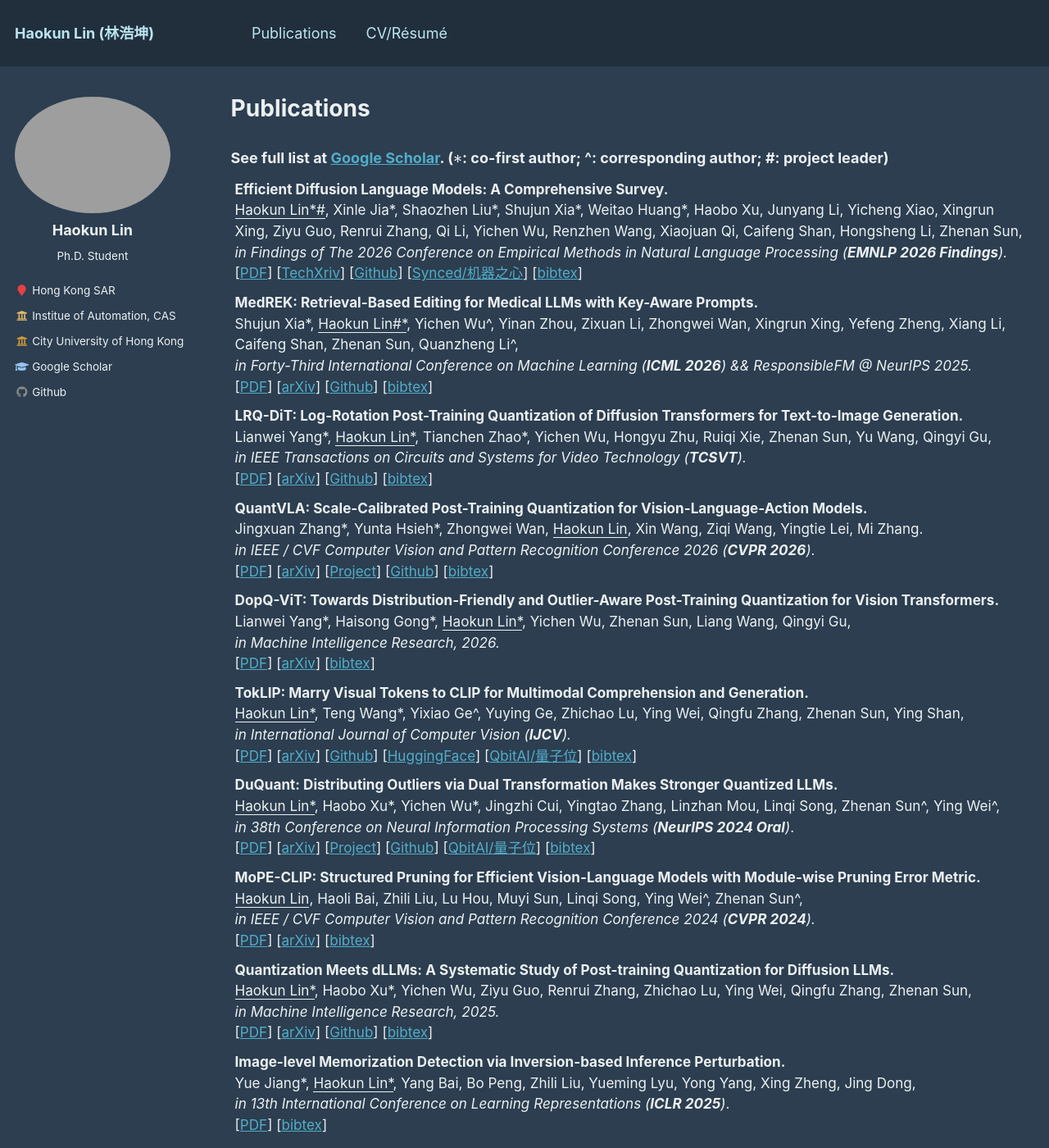
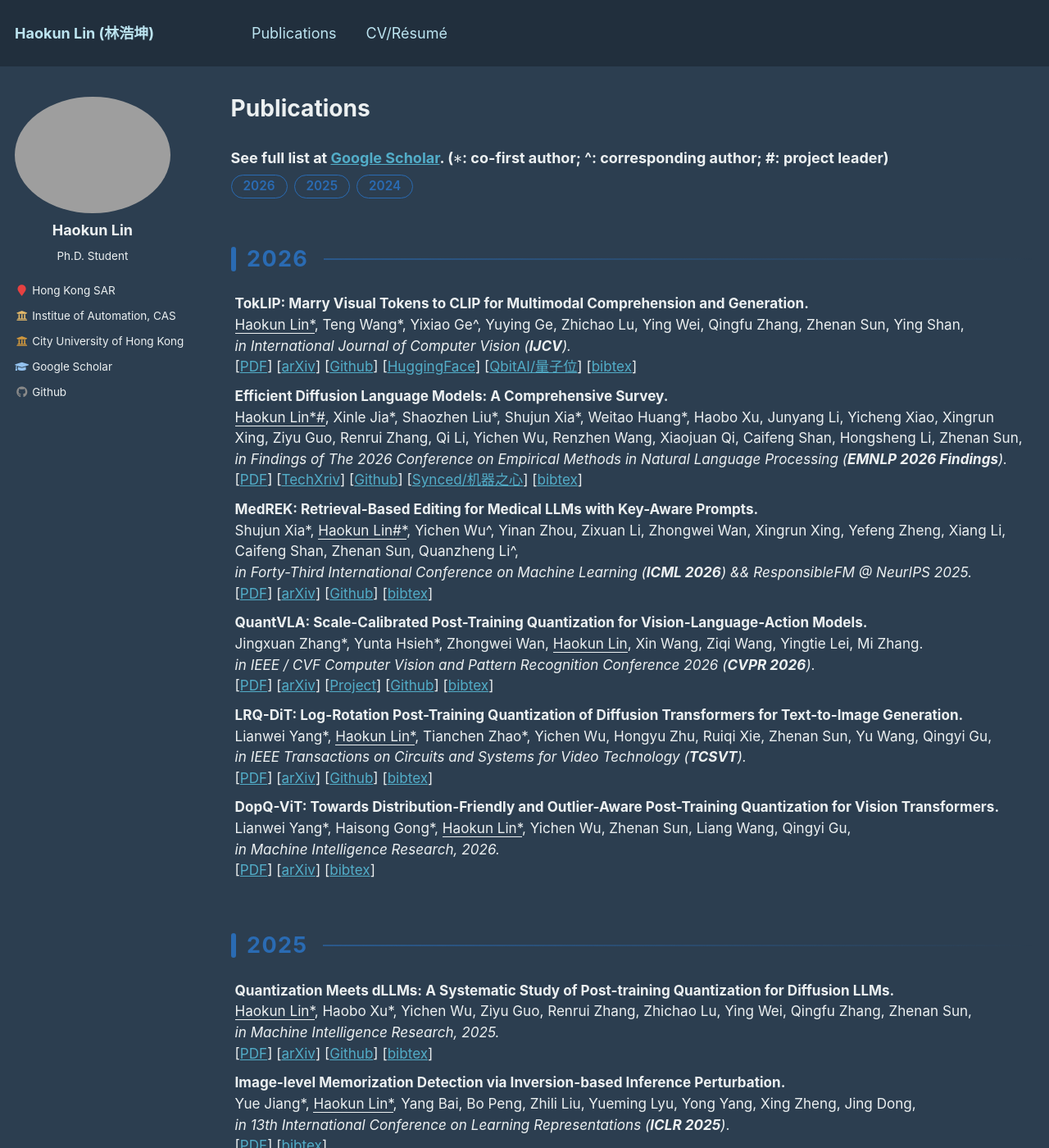
Before and after one commit to MessiX77/MessiX77.github.io, a Jekyll site: the page built from _pages/publications.md, in a window 1280 px wide and 1400 px high. Shown: the whole window at 82% size. Built offline with Jekyll 4.4.1, drawn with Linux system fonts in a browser that asks for light colours; formulas are drawn with MathJax 3; some of the changed text lies outside the part shown.

Commit message:
update publications

```diff
--- a/_pages/publications.md
+++ b/_pages/publications.md
@@ -15,9 +15,117 @@ author_profile: true
   {% include archive-single.html %}
 {% endfor %} -->
 
+<style>
+  .pub-year-nav {
+    display: flex;
+    flex-wrap: wrap;
+    gap: 8px;
+    margin: 0.5em 0 1.2em;
+  }
+  .pub-year-nav a {
+    padding: 2px 14px;
+    border: 1px solid #2a6bb3;
+    border-radius: 999px;
+    color: #2a6bb3;
+    font-size: 0.85em;
+    font-weight: 600;
+    text-decoration: none;
+    transition: all 0.2s ease;
+  }
+  .pub-year-nav a:hover {
+    background: #2a6bb3;
+    color: #fff;
+  }
+  .pub-year {
+    display: flex;
+    align-items: center;
+    margin: 2em 0 0.6em;
+    font-size: 1.5em;
+    font-weight: 700;
+    color: #2a6bb3;
+    letter-spacing: 0.05em;
+    scroll-margin-top: 80px;
+  }
+  .pub-year::before {
+    content: "";
+    display: inline-block;
+    width: 6px;
+    height: 1.1em;
+    margin-right: 0.5em;
+    border-radius: 3px;
+    background: #2a6bb3;
+  }
+  .pub-year::after {
+    content: "";
+    flex: 1;
+    height: 2px;
+    margin-left: 0.7em;
+    background: linear-gradient(to right, rgba(42, 107, 179, 0.6), rgba(42, 107, 179, 0));
+  }
+  .pub-table {
+    width: 100%;
+    border: none;
+    border-spacing: 0;
+    border-collapse: separate;
+    margin: 0;
+    font-size: 0.95em;
+  }
+  .pub-table td {
+    padding: 8px 5px;
+    vertical-align: middle;
+    border: none;
+  }
+</style>
+
 ### See full list at [Google Scholar](https://scholar.google.com/citations?user=7DnpUlIAAAAJ). ($\*$: co-first author;  ^: corresponding author; #: project leader)
 
-<table style="width:100%;border:None;border-spacing:0px;border-collapse:separate;margin-right:0;margin-left:0;font-size:0.95em;">
+<div class="pub-year-nav">
+  <a href="#year-2026">2026</a>
+  <a href="#year-2025">2025</a>
+  <a href="#year-2024">2024</a>
+</div>
+
+<!-- ====================== 2026 ====================== -->
+<div class="pub-year" id="year-2026">2026</div>
+
+<table class="pub-table">
+
+  <tr>
+    <td style="padding:5px;width:70%;vertical-align:middle;border-right:none;border-bottom:none;">
+      <b>TokLIP: Marry Visual Tokens to CLIP for Multimodal Comprehension and Generation.
+      </b>
+      <br>
+      <u>Haokun Lin*</u>, Teng Wang*, Yixiao Ge^, Yuying Ge, Zhichao Lu, Ying Wei, Qingfu Zhang, Zhenan Sun, Ying Shan,
+      <br>
+      <!-- <i>Preprint.</i> -->
+      <i>in International Journal of Computer Vision (<b>IJCV</b>).</i>
+      <br>
+      [<a href="https://arxiv.org/pdf/2505.05422">PDF</a>]
+      [<a href="https://arxiv.org/abs/2505.05422">arXiv</a>]
+      [<a href="https://github.com/TencentARC/TokLIP">Github</a>]
+      [<a href="https://huggingface.co/TencentARC/TokLIP">HuggingFace</a>]
+      [<a href="https://mp.weixin.qq.com/s/o9nXvLmpZ9gTtGTmZsQIRQ">QbitAI/量子位</a>]
+      [<a href="#" onclick="showBibTok()">bibtex</a>]
+      <script>
+        function showBibTok() {
+          const bib = `@article{lin2025toklip,\n
+  title={Toklip: Marry visual tokens to clip for multimodal comprehension and generation},\n
+  author={Lin, Haokun and Wang, Teng and Ge, Yixiao and Ge, Yuying and Lu, Zhichao and Wei, Ying and Zhang, Qingfu and Sun, Zhenan and Shan, Ying},\n
+  journal={arXiv preprint arXiv:2505.05422},\n
+  year={2025}\n
+}`;
+          const newWindow = window.open("", "toklip_bibtex");
+          newWindow.document.write("<pre style='font-family: monospace; padding: 20px;'>" + bib + "</pre>");
+        }
+      </script>
+    </td>
+    <!-- <td style="padding:10px;width:30%;vertical-align:middle;border-right:none;border-bottom:none;">
+      <a href="/images/.png">
+      <img src='/images/.png' width="300">
+      </a>
+    </td> -->
+  </tr>
+
 
   <tr>
     <td style="padding:5px;width:70%;vertical-align:middle;border-right:none;border-bottom:none;">
@@ -92,39 +200,6 @@ author_profile: true
 
   <tr>
     <td style="padding:5px;width:70%;vertical-align:middle;border-right:none;border-bottom:none;">
-      <b>LRQ-DiT: Log-Rotation Post-Training Quantization of Diffusion Transformers for Text-to-Image Generation.</b>
-      <br>
-      Lianwei Yang*, <u>Haokun Lin*</u>, Tianchen Zhao*, Yichen Wu, Hongyu Zhu, Ruiqi Xie, Zhenan Sun, Yu Wang, Qingyi Gu,
-      <br>
-      <i>in IEEE Transactions on Circuits and Systems for Video Technology (<b>TCSVT</b>).</i>
-      <br>
-      [<a href="https://arxiv.org/pdf/2508.03485">PDF</a>]
-      [<a href="https://arxiv.org/abs/2508.03485">arXiv</a>]
-      [<a href="https://github.com/yanglianwei/LRQ-DiT">Github</a>]
-      [<a href="#" onclick="showBibLrq()">bibtex</a>]
-      <script>
-        function showBibLrq() {
-          const bib = `@article{yang2025lrq,\n
-  title={LRQ-DiT: Log-Rotation Post-Training Quantization of Diffusion Transformers for Text-to-Image Generation},\n
-  author={Yang, Lianwei and Lin, Haokun and Zhao, Tianchen and Wu, Yichen and Zhu, Hongyu and Xie, Ruiqi and Sun, Zhenan and Wang, Yu and Gu, Qingyi},\n
-  journal={arXiv preprint arXiv:2508.03485},\n
-  year={2025}\n
-}`;
-          const newWindow = window.open("", "lrq_bibtex");
-          newWindow.document.write("<pre style='font-family: monospace; padding: 20px;'>" + bib + "</pre>");
-        }
-      </script>
-    </td>
-    <!-- <td style="padding:10px;width:30%;vertical-align:middle;border-right:none;border-bottom:none;">
-      <a href="/images/.png">
-      <img src='/images/.png' width="300">
-      </a>
-    </td> -->
-  </tr>
-
-
- <tr>
-    <td style="padding:5px;width:70%;vertical-align:middle;border-right:none;border-bottom:none;">
       <b>QuantVLA: Scale-Calibrated Post-Training Quantization for Vision-Language-Action Models.</b>
       <br>
       Jingxuan Zhang*, Yunta Hsieh*, Zhongwei Wan, <u>Haokun Lin</u>, Xin Wang, Ziqi Wang, Yingtie Lei, Mi Zhang.
@@ -145,6 +220,39 @@ author_profile: true
   year={2026}\n
 }`;
           const newWindow = window.open("", "dogr_bibtex");
+          newWindow.document.write("<pre style='font-family: monospace; padding: 20px;'>" + bib + "</pre>");
+        }
+      </script>
+    </td>
+    <!-- <td style="padding:10px;width:30%;vertical-align:middle;border-right:none;border-bottom:none;">
+      <a href="/images/.png">
+      <img src='/images/.png' width="300">
+      </a>
+    </td> -->
+  </tr>
+
+
+  <tr>
+    <td style="padding:5px;width:70%;vertical-align:middle;border-right:none;border-bottom:none;">
+      <b>LRQ-DiT: Log-Rotation Post-Training Quantization of Diffusion Transformers for Text-to-Image Generation.</b>
+      <br>
+      Lianwei Yang*, <u>Haokun Lin*</u>, Tianchen Zhao*, Yichen Wu, Hongyu Zhu, Ruiqi Xie, Zhenan Sun, Yu Wang, Qingyi Gu,
+      <br>
+      <i>in IEEE Transactions on Circuits and Systems for Video Technology (<b>TCSVT</b>).</i>
+      <br>
+      [<a href="https://arxiv.org/pdf/2508.03485">PDF</a>]
+      [<a href="https://arxiv.org/abs/2508.03485">arXiv</a>]
+      [<a href="https://github.com/yanglianwei/LRQ-DiT">Github</a>]
+      [<a href="#" onclick="showBibLrq()">bibtex</a>]
+      <script>
+        function showBibLrq() {
+          const bib = `@article{yang2025lrq,\n
+  title={LRQ-DiT: Log-Rotation Post-Training Quantization of Diffusion Transformers for Text-to-Image Generation},\n
+  author={Yang, Lianwei and Lin, Haokun and Zhao, Tianchen and Wu, Yichen and Zhu, Hongyu and Xie, Ruiqi and Sun, Zhenan and Wang, Yu and Gu, Qingyi},\n
+  journal={arXiv preprint arXiv:2508.03485},\n
+  year={2025}\n
+}`;
+          const newWindow = window.open("", "lrq_bibtex");
           newWindow.document.write("<pre style='font-family: monospace; padding: 20px;'>" + bib + "</pre>");
         }
       </script>
@@ -190,113 +298,12 @@ author_profile: true
     </td> -->
   </tr>
 
+</table>
 
+<!-- ====================== 2025 ====================== -->
+<div class="pub-year" id="year-2025">2025</div>
 
-  <tr>
-    <td style="padding:5px;width:70%;vertical-align:middle;border-right:none;border-bottom:none;">
-      <b>TokLIP: Marry Visual Tokens to CLIP for Multimodal Comprehension and Generation.
-      </b>
-      <br>
-      <u>Haokun Lin*</u>, Teng Wang*, Yixiao Ge^, Yuying Ge, Zhichao Lu, Ying Wei, Qingfu Zhang, Zhenan Sun, Ying Shan,
-      <br>
-      <!-- <i>Preprint.</i> -->
-      <i>in International Journal of Computer Vision (<b>IJCV</b>).</i>
-      <br>
-      [<a href="https://arxiv.org/pdf/2505.05422">PDF</a>]
-      [<a href="https://arxiv.org/abs/2505.05422">arXiv</a>]
-      [<a href="https://github.com/TencentARC/TokLIP">Github</a>]
-      [<a href="https://huggingface.co/TencentARC/TokLIP">HuggingFace</a>]
-      [<a href="https://mp.weixin.qq.com/s/o9nXvLmpZ9gTtGTmZsQIRQ">QbitAI/量子位</a>]
-      [<a href="#" onclick="showBibTok()">bibtex</a>]
-      <script>
-        function showBibTok() {
-          const bib = `@article{lin2025toklip,\n
-  title={Toklip: Marry visual tokens to clip for multimodal comprehension and generation},\n
-  author={Lin, Haokun and Wang, Teng and Ge, Yixiao and Ge, Yuying and Lu, Zhichao and Wei, Ying and Zhang, Qingfu and Sun, Zhenan and Shan, Ying},\n
-  journal={arXiv preprint arXiv:2505.05422},\n
-  year={2025}\n
-}`;
-          const newWindow = window.open("", "toklip_bibtex");
-          newWindow.document.write("<pre style='font-family: monospace; padding: 20px;'>" + bib + "</pre>");
-        }
-      </script>
-    </td>
-    <!-- <td style="padding:10px;width:30%;vertical-align:middle;border-right:none;border-bottom:none;">
-      <a href="/images/.png">
-      <img src='/images/.png' width="300">
-      </a>
-    </td> -->
-  </tr>
-
-
-  <tr>
-    <td style="padding:5px;width:70%;vertical-align:middle;border-right:none;border-bottom:none;">
-      <b>DuQuant: Distributing Outliers via Dual Transformation Makes Stronger Quantized LLMs.</b>
-      <br>
-      <u>Haokun Lin*</u>, Haobo Xu*, Yichen Wu*, Jingzhi Cui, Yingtao Zhang, Linzhan Mou, Linqi Song, Zhenan Sun^, Ying Wei^,
-      <br>
-      <i>in 38th Conference on Neural Information Processing Systems (<b>NeurIPS 2024 Oral</b>)</i>.
-      <br>
-      [<a href="https://arxiv.org/pdf/2406.01721">PDF</a>]
-      [<a href="https://arxiv.org/abs/2406.01721">arXiv</a>]
-      [<a href="https://duquant.github.io/">Project</a>]
-      [<a href="https://github.com/Hsu1023/DuQuant">Github</a>]
-      [<a href="https://mp.weixin.qq.com/s/lM4HeylIivW8c2o5f6J8wg">QbitAI/量子位</a>]
-      <!-- [<a href="https://scholar.googleusercontent.com/scholar.bib?q=info:7ed_gRMZ2K8J:scholar.google.com/&output=citation&scisdr=ClGb7WsHEJj5ikR5kvs:AFWwaeYAAAAAZ_t_ivuNiaHr_MEN49QUocTVDlA&scisig=AFWwaeYAAAAAZ_t_isLaMkGx5aFWqySHBsqSer8&scisf=4&ct=citation&cd=-1&hl=en">bibtex</a>] -->
-      [<a href="#" onclick="showBibDuquant()">bibtex</a>]
-      <script>
-        function showBibDuquant() {
-          const bib = `@article{lin2024duquant,\n
-  title={Duquant: Distributing outliers via dual transformation makes stronger quantized llms},\n
-  author={Lin, Haokun and Xu, Haobo and Wu, Yichen and Cui, Jingzhi and Zhang, Yingtao and Mou, Linzhan and Song, Linqi and Sun, Zhenan and Wei, Ying},\n
-  journal={Advances in Neural Information Processing Systems},\n
-  volume={37},\n
-  pages={87766--87800},\n
-  year={2024}\n
-}`;
-          const newWindow = window.open("", "duquant_bibtex");
-          newWindow.document.write("<pre style='font-family: monospace; padding: 20px;'>" + bib + "</pre>");
-        }
-      </script>
-    </td>
-    <!-- <td style="padding:10px;width:30%;vertical-align:middle;border-right:none;border-bottom:none;">
-      <a href="/images/.png">
-      <img src='/images/.png' width="300">
-      </a>
-    </td> -->
-  </tr>
-
-  <tr>
-    <td style="padding:5px;width:70%;vertical-align:middle;border-right:none;border-bottom:none;">
-      <b>MoPE-CLIP: Structured Pruning for Efficient Vision-Language Models with Module-wise Pruning Error Metric.</b>
-      <br>
-      <u>Haokun Lin</u>, Haoli Bai, Zhili Liu, Lu Hou, Muyi Sun, Linqi Song, Ying Wei^, Zhenan Sun^,
-      <br>
-      <i>in IEEE / CVF Computer Vision and Pattern Recognition Conference 2024 (<b>CVPR 2024</b>).</i>
-      <br>
-      [<a href="https://arxiv.org/pdf/2403.07839">PDF</a>]
-      [<a href="https://arxiv.org/abs/2403.07839">arXiv</a>]
-      [<a href="#" onclick="showBibMope()">bibtex</a>]
-      <script>
-        function showBibMope() {
-          const bib = `@inproceedings{lin2024mope,\n
-  title={Mope-clip: Structured pruning for efficient vision-language models with module-wise pruning error metric},\n
-  author={Lin, Haokun and Bai, Haoli and Liu, Zhili and Hou, Lu and Sun, Muyi and Song, Linqi and Wei, Ying and Sun, Zhenan},\n
-  booktitle={Proceedings of the IEEE/CVF conference on computer vision and pattern recognition},\n
-  pages={27370--27380},\n
-  year={2024}\n
-}`;
-          const newWindow = window.open("", "mope_bibtex");
-          newWindow.document.write("<pre style='font-family: monospace; padding: 20px;'>" + bib + "</pre>");
-        }
-      </script>
-    </td>
-    <!-- <td style="padding:10px;width:30%;vertical-align:middle;border-right:none;border-bottom:none;">
-      <a href="/images/.png">
-      <img src='/images/.png' width="300">
-      </a>
-    </td> -->
-  </tr>
+<table class="pub-table">
 
   <tr>
     <td style="padding:5px;width:70%;vertical-align:middle;border-right:none;border-bottom:none;">
@@ -364,7 +371,6 @@ author_profile: true
   </tr>
 
 
-
   <tr>
     <td style="padding:5px;width:70%;vertical-align:middle;border-right:none;border-bottom:none;">
       <b>DOGR: Towards Versatile Visual Document Grounding and Referring.</b>
@@ -430,6 +436,84 @@ author_profile: true
     </td> -->
   </tr>
 
+</table>
+
+<!-- ====================== 2024 ====================== -->
+<div class="pub-year" id="year-2024">2024</div>
+
+<table class="pub-table">
+
+  <tr>
+    <td style="padding:5px;width:70%;vertical-align:middle;border-right:none;border-bottom:none;">
+      <b>DuQuant: Distributing Outliers via Dual Transformation Makes Stronger Quantized LLMs.</b>
+      <br>
+      <u>Haokun Lin*</u>, Haobo Xu*, Yichen Wu*, Jingzhi Cui, Yingtao Zhang, Linzhan Mou, Linqi Song, Zhenan Sun^, Ying Wei^,
+      <br>
+      <i>in 38th Conference on Neural Information Processing Systems (<b>NeurIPS 2024 Oral</b>)</i>.
+      <br>
+      [<a href="https://arxiv.org/pdf/2406.01721">PDF</a>]
+      [<a href="https://arxiv.org/abs/2406.01721">arXiv</a>]
+      [<a href="https://duquant.github.io/">Project</a>]
+      [<a href="https://github.com/Hsu1023/DuQuant">Github</a>]
+      [<a href="https://mp.weixin.qq.com/s/lM4HeylIivW8c2o5f6J8wg">QbitAI/量子位</a>]
+      <!-- [<a href="https://scholar.googleusercontent.com/scholar.bib?q=info:7ed_gRMZ2K8J:scholar.google.com/&output=citation&scisdr=ClGb7WsHEJj5ikR5kvs:AFWwaeYAAAAAZ_t_ivuNiaHr_MEN49QUocTVDlA&scisig=AFWwaeYAAAAAZ_t_isLaMkGx5aFWqySHBsqSer8&scisf=4&ct=citation&cd=-1&hl=en">bibtex</a>] -->
+      [<a href="#" onclick="showBibDuquant()">bibtex</a>]
+      <script>
+        function showBibDuquant() {
+          const bib = `@article{lin2024duquant,\n
+  title={Duquant: Distributing outliers via dual transformation makes stronger quantized llms},\n
+  author={Lin, Haokun and Xu, Haobo and Wu, Yichen and Cui, Jingzhi and Zhang, Yingtao and Mou, Linzhan and Song, Linqi and Sun, Zhenan and Wei, Ying},\n
+  journal={Advances in Neural Information Processing Systems},\n
+  volume={37},\n
+  pages={87766--87800},\n
+  year={2024}\n
+}`;
+          const newWindow = window.open("", "duquant_bibtex");
+          newWindow.document.write("<pre style='font-family: monospace; padding: 20px;'>" + bib + "</pre>");
+        }
+      </script>
+    </td>
+    <!-- <td style="padding:10px;width:30%;vertical-align:middle;border-right:none;border-bottom:none;">
+      <a href="/images/.png">
+      <img src='/images/.png' width="300">
+      </a>
+    </td> -->
+  </tr>
+
+
+  <tr>
+    <td style="padding:5px;width:70%;vertical-align:middle;border-right:none;border-bottom:none;">
+      <b>MoPE-CLIP: Structured Pruning for Efficient Vision-Language Models with Module-wise Pruning Error Metric.</b>
+      <br>
+      <u>Haokun Lin</u>, Haoli Bai, Zhili Liu, Lu Hou, Muyi Sun, Linqi Song, Ying Wei^, Zhenan Sun^,
+      <br>
+      <i>in IEEE / CVF Computer Vision and Pattern Recognition Conference 2024 (<b>CVPR 2024</b>).</i>
+      <br>
+      [<a href="https://arxiv.org/pdf/2403.07839">PDF</a>]
+      [<a href="https://arxiv.org/abs/2403.07839">arXiv</a>]
+      [<a href="#" onclick="showBibMope()">bibtex</a>]
+      <script>
+        function showBibMope() {
+          const bib = `@inproceedings{lin2024mope,\n
+  title={Mope-clip: Structured pruning for efficient vision-language models with module-wise pruning error metric},\n
+  author={Lin, Haokun and Bai, Haoli and Liu, Zhili and Hou, Lu and Sun, Muyi and Song, Linqi and Wei, Ying and Sun, Zhenan},\n
+  booktitle={Proceedings of the IEEE/CVF conference on computer vision and pattern recognition},\n
+  pages={27370--27380},\n
+  year={2024}\n
+}`;
+          const newWindow = window.open("", "mope_bibtex");
+          newWindow.document.write("<pre style='font-family: monospace; padding: 20px;'>" + bib + "</pre>");
+        }
+      </script>
+    </td>
+    <!-- <td style="padding:10px;width:30%;vertical-align:middle;border-right:none;border-bottom:none;">
+      <a href="/images/.png">
+      <img src='/images/.png' width="300">
+      </a>
+    </td> -->
+  </tr>
+
+
   <tr>
     <td style="padding:5px;width:70%;vertical-align:middle;border-right:none;border-bottom:none;">
       <b>MATHVERSE: Does Your Multi-modal LLM Truly See the Diagrams in Visual Math Problems?</b>
@@ -467,6 +551,7 @@ author_profile: true
     </td> -->
   </tr>
 
+
   <tr>
     <td style="padding:5px;width:70%;vertical-align:middle;border-right:none;border-bottom:none;">
       <b>Plug-and-Play: An Efficient Post-training Pruning Method for Large Language Models.</b>
@@ -497,6 +582,7 @@ author_profile: true
       </a>
     </td> -->
   </tr>
+
 
   <tr>
     <td style="padding:5px;width:70%;vertical-align:middle;border-right:none;border-bottom:none;">
@@ -530,5 +616,4 @@ author_profile: true
     </td> -->
   </tr>
 
-
 </table>
--- /dev/null
+++ b/_sass/_publications.scss
@@ -0,0 +1,194 @@
+/* Year-grouped publication list. */
+
+.publications-page {
+  margin-bottom: 3rem;
+
+  .publication-intro {
+    margin: 0 0 0.35rem;
+    color: $text-color;
+    font-size: 0.96rem;
+    line-height: 1.55;
+  }
+
+  .publication-note {
+    margin: 0;
+    color: #b9c8d2;
+    font-size: 0.8rem;
+    line-height: 1.6;
+  }
+
+  .publication-year-nav {
+    display: flex;
+    flex-wrap: wrap;
+    gap: 0.55rem;
+    margin: 1.5rem 0 2.2rem;
+
+    a {
+      display: inline-flex;
+      align-items: center;
+      gap: 0.5rem;
+      padding: 0.38rem 0.8rem;
+      border: 1px solid rgba(130, 191, 211, 0.35);
+      border-radius: 999px;
+      background: rgba(82, 173, 200, 0.1);
+      color: #e9f6fa;
+      font-size: 0.82rem;
+      font-weight: 600;
+      line-height: 1.3;
+      text-decoration: none;
+      transition: background 0.2s ease, border-color 0.2s ease;
+
+      &:hover,
+      &:focus {
+        background: rgba(82, 173, 200, 0.22);
+        border-color: $info-color;
+        text-decoration: none;
+      }
+
+      span {
+        color: #9ed9e9;
+        font-size: 0.72rem;
+      }
+    }
+  }
+
+  .publication-year {
+    margin-top: 2.2rem;
+    scroll-margin-top: 4rem;
+  }
+
+  .publication-year-heading {
+    display: flex;
+    align-items: center;
+    gap: 0.8rem;
+    margin-bottom: 1rem;
+
+    h2 {
+      margin: 0;
+      border: 0;
+      color: #f4f9fb;
+      font-size: 1.7rem;
+      font-weight: 700;
+      line-height: 1.2;
+    }
+
+    &::after {
+      content: "";
+      flex: 1;
+      height: 1px;
+      background: linear-gradient(to right, rgba(82, 173, 200, 0.75), rgba(82, 173, 200, 0.08));
+    }
+  }
+
+  .publication-year-count {
+    color: #aec1cb;
+    font-size: 0.75rem;
+    white-space: nowrap;
+  }
+
+  .publication-list {
+    display: grid;
+    gap: 0.8rem;
+  }
+
+  .publication-card {
+    padding: 1.05rem 1.2rem;
+    border: 1px solid rgba(174, 207, 220, 0.14);
+    border-left: 3px solid rgba(82, 173, 200, 0.72);
+    border-radius: 7px;
+    background: rgba(255, 255, 255, 0.035);
+    transition: border-color 0.2s ease, background 0.2s ease, transform 0.2s ease;
+
+    &:hover {
+      border-color: rgba(130, 191, 211, 0.48);
+      background: rgba(255, 255, 255, 0.06);
+      transform: translateY(-2px);
+    }
+  }
+
+  .publication-title {
+    margin: 0 0 0.42rem;
+    border: 0;
+    color: #f4f9fb;
+    font-size: 1.04rem;
+    font-weight: 700;
+    line-height: 1.42;
+  }
+
+  .publication-authors,
+  .publication-venue {
+    margin: 0;
+    line-height: 1.55;
+  }
+
+  .publication-authors {
+    color: #d5e0e6;
+    font-size: 0.88rem;
+
+    u {
+      color: #f4f9fb;
+      text-decoration-color: $info-color;
+      text-underline-offset: 3px;
+    }
+  }
+
+  .publication-venue {
+    margin-top: 0.35rem;
+    color: #b9c8d2;
+    font-size: 0.86rem;
+
+    i {
+      font-style: normal;
+    }
+
+    b {
+      color: #8dd2e5;
+      font-weight: 600;
+    }
+  }
+
+  .publication-links {
+    display: flex;
+    flex-wrap: wrap;
+    gap: 0.4rem;
+    margin-top: 0.82rem;
+
+    a {
+      display: inline-block;
+      padding: 0.24rem 0.62rem;
+      border: 1px solid rgba(130, 191, 211, 0.32);
+      border-radius: 999px;
+      background: rgba(82, 173, 200, 0.08);
+      color: #9ed9e9;
+      font-size: 0.75rem;
+      font-weight: 600;
+      line-height: 1.35;
+      text-decoration: none;
+      transition: background 0.2s ease, border-color 0.2s ease, color 0.2s ease;
+
+      &:hover,
+      &:focus {
+        border-color: $info-color;
+        background: rgba(82, 173, 200, 0.2);
+        color: #fff;
+        text-decoration: none;
+      }
+    }
+  }
+}
+
+@media (max-width: 600px) {
+  .publications-page {
+    .publication-year-nav {
+      margin-bottom: 1.8rem;
+    }
+
+    .publication-card {
+      padding: 0.9rem 1rem;
+    }
+
+    .publication-year-heading h2 {
+      font-size: 1.5rem;
+    }
+  }
+}
--- a/assets/css/main.scss
+++ b/assets/css/main.scss
@@ -32,6 +32,7 @@
 
 @import "page";
 @import "archive";
+@import "publications";
 @import "sidebar";
 
 @import "vendor/font-awesome/fontawesome";
```
